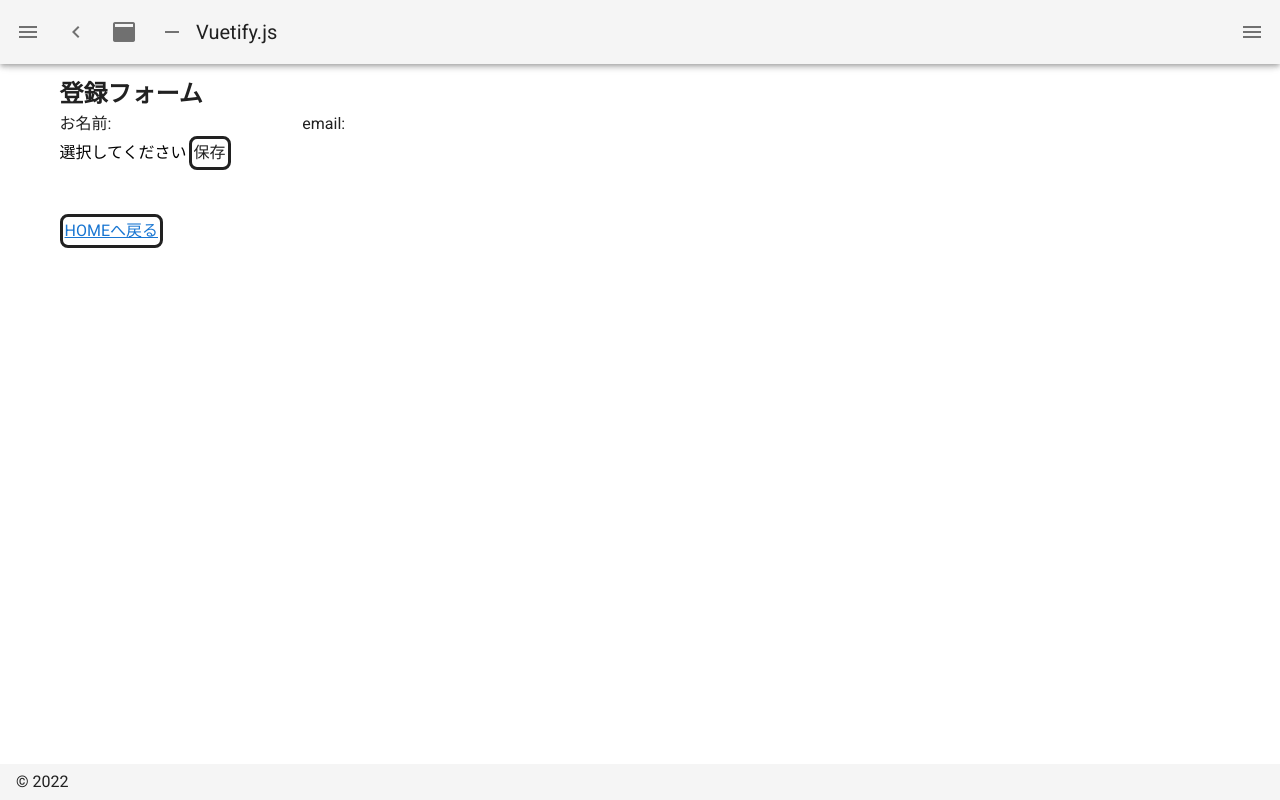
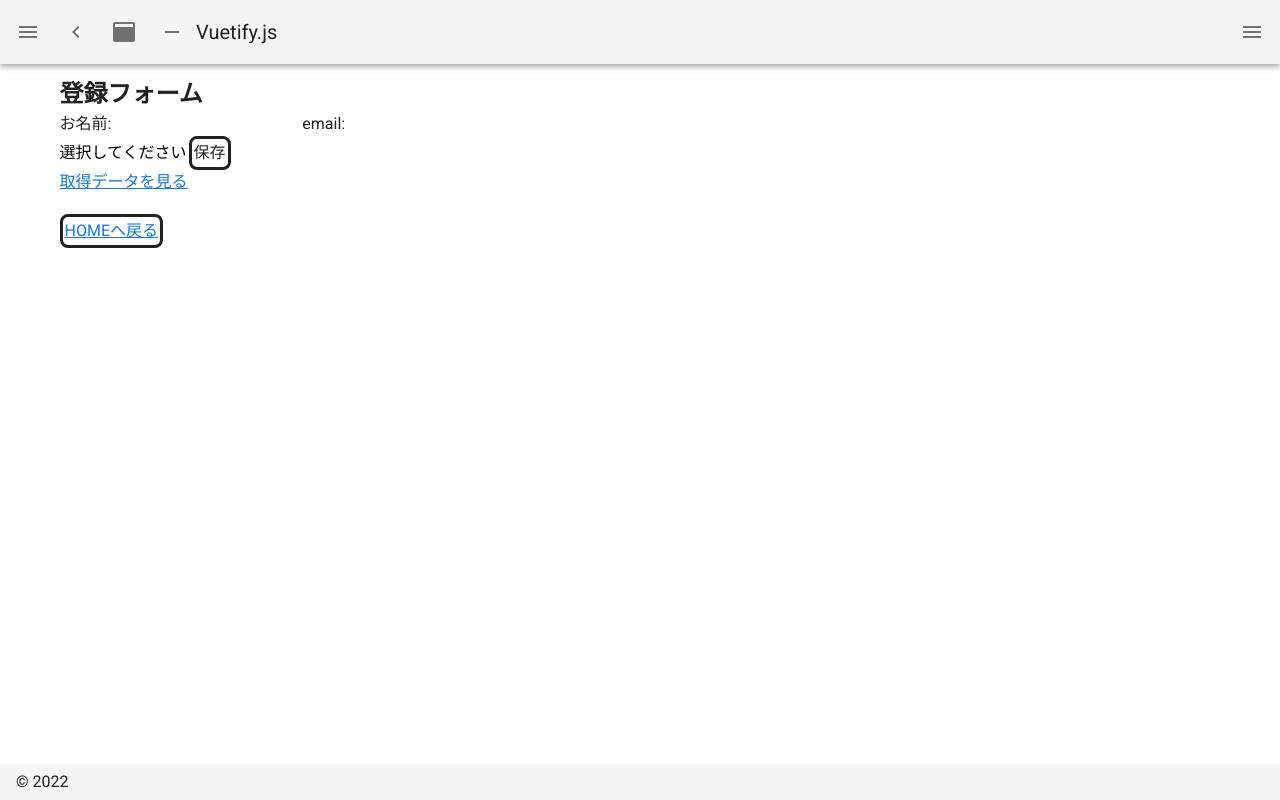
Before and after one commit to koudashinya/NuxtStudy, a Nuxt app: page /user in a window 1280 px wide. Built offline with nearby package versions, Linux system fonts and the light colour scheme.

Commit message:
data取得

```diff
--- /dev/null
+++ b/pages/getUser.vue
@@ -0,0 +1,7 @@
+<template>
+  <div class="getUser">
+    <div id="user.name" />
+    <div id="user.email" />
+    <div id="user.prefecture" />
+  </div>
+</template>
--- a/pages/user.vue
+++ b/pages/user.vue
@@ -68,12 +68,15 @@
     <option value="沖縄県">沖縄県</option>
   </select>
   <div class="adddbUser">
-    <button type="button" v-on:click="submit">保存</button>
+    <button type="button" @click="submit">保存</button>
   </div>
   <br>
+  <div class="getdataPage">
+    <button @click="getData"><nuxt-link to="/getUser">取得データを見る</nuxt-link></button>
   <br>
   <div class="userHome">
     <button><nuxt-link to="/">HOMEへ戻る</nuxt-link></button>
+  </div>
   </div>
   </div>
 </template>
@@ -101,17 +104,17 @@ export default {
       .then(ref => {
         console.log('Add ID: ', ref.id);
       })
+    },
+    getData() {
+      const dbUsers = this.$firestore.collection('users')
+      dbUsers.doc('ag53CThTWnsHvabWGbEK')
+      .get()
+      .then(function(doc) {
+        document.getElementById("user.name").innerHTML = (doc.data().name),
+        document.getElementById("user.email").innerHTML = (doc.data().email),
+        document.getElementById("user.prefecture").innerHTML = (doc.data().prefecture)
+      })
     }
-    // getData() {
-    //   const dbUsers = this.$firestore.collection('users')
-    //   dbUsers.doc('ag53CThTWnsHvabWGbEK')
-    //   .get()
-    //   .then(function(doc) {
-    //     document.getElementById("user.name").innerHTML = (doc.data().name),
-    //     document.getElementById("user.email").innerHTML = (doc.data().email),
-    //     document.getElementById("user.prefecture").innerHTML = (doc.data().prefecture)
-    //   })
-    // }
   }
 }
 </script>
```
